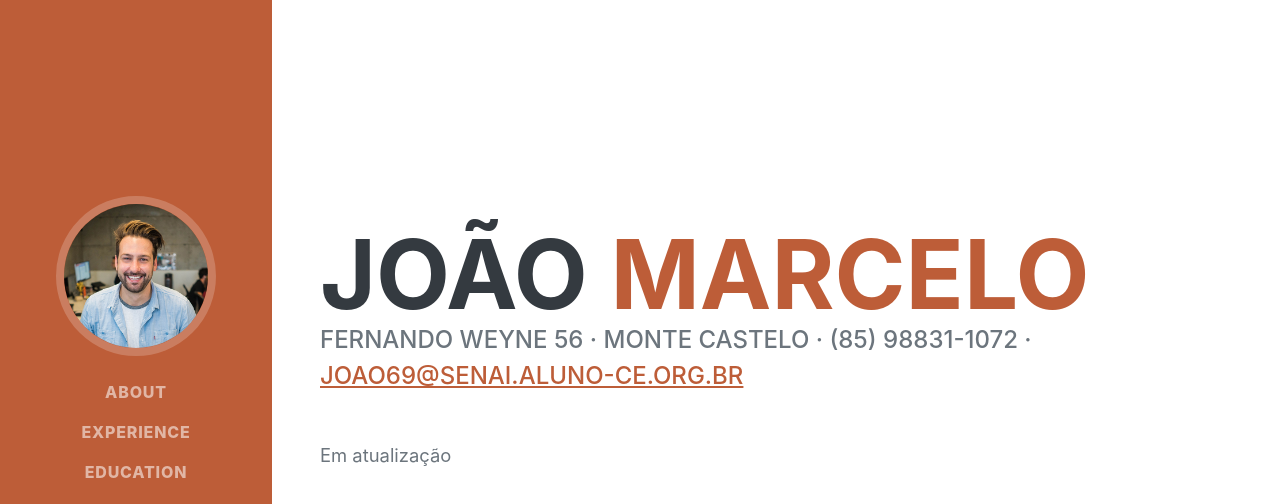
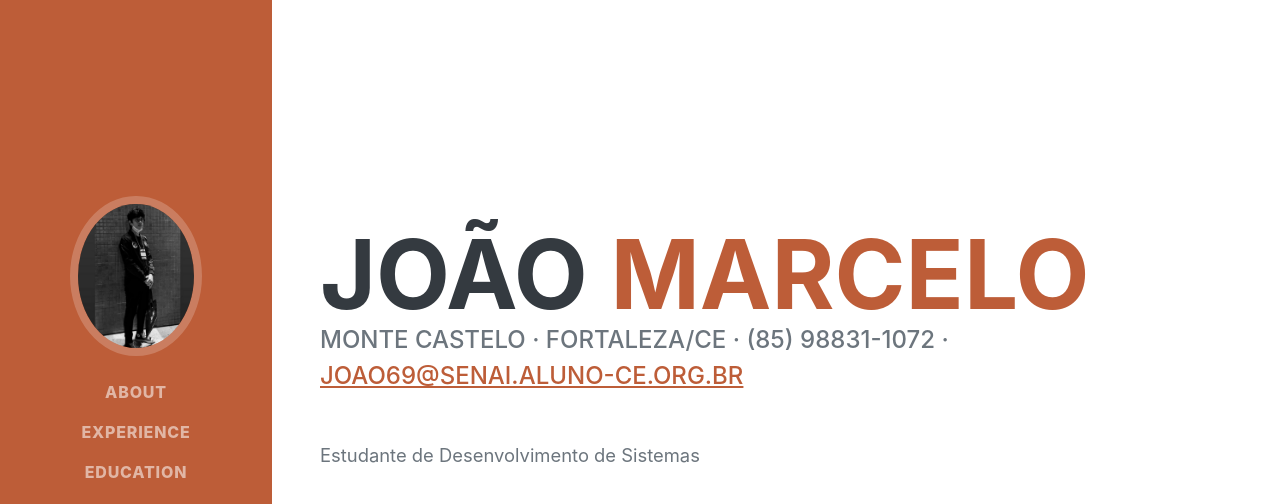
Before and after one commit to Marcelo-C-Silva/cerealpuppet.github.io, a plain HTML site: page index.html in a window 1280 px wide. Shown: the top 504 px of the page. Drawn offline with nearby package versions, Linux system fonts and the light colour scheme; a web font is replaced by a local one.

Commit message:
ajeitando algumas coisas

```diff
--- a/index.html
+++ b/index.html
@@ -6,7 +6,7 @@
         <meta name="description" content="" />
         <meta name="author" content="" />
         <title>Resume - Start Bootstrap Theme</title>
-        <link rel="icon" type="image/x-icon" href="assets/img/favicon.ico" />
+        <link rel="icon" type="image/x-icon" href="assets/img/1899772-200.png" />
         <!-- Font Awesome icons (free version)-->
         <script src="https://use.fontawesome.com/releases/v6.1.0/js/all.js" crossorigin="anonymous"></script>
         <!-- Google fonts-->
@@ -20,7 +20,7 @@
         <nav class="navbar navbar-expand-lg navbar-dark bg-primary fixed-top" id="sideNav">
             <a class="navbar-brand js-scroll-trigger" href="#page-top">
                 <span class="d-block d-lg-none">João Marcelo</span>
-                <span class="d-none d-lg-block"><img class="img-fluid img-profile rounded-circle mx-auto mb-2" src="assets/img/profile.jpg" alt="..." /></span>
+                <span class="d-none d-lg-block"><img class="img-fluid img-profile rounded-circle mx-auto mb-2" src="assets/img/1683809565169.jpg" alt="..." /></span>
             </a>
             <button class="navbar-toggler" type="button" data-bs-toggle="collapse" data-bs-target="#navbarResponsive" aria-controls="navbarResponsive" aria-expanded="false" aria-label="Toggle navigation"><span class="navbar-toggler-icon"></span></button>
             <div class="collapse navbar-collapse" id="navbarResponsive">
@@ -44,10 +44,10 @@
                         <span class="text-primary">Marcelo</span>
                     </h1>
                     <div class="subheading mb-5">
-                        Fernando Weyne 56 · Monte Castelo · (85) 98831-1072 ·
+                        Monte Castelo · Fortaleza/CE · (85) 98831-1072 ·
                         <a href="mailto:name@email.com">joao69@senai.aluno-ce.org.br</a>
                     </div>
-                    <p class="lead mb-5"> Em atualização</p>
+                    <p class="lead mb-5">Estudante de Desenvolvimento de Sistemas</p>
                     <div class="social-icons">
                         <a class="social-icon" href="#!"><i class="fab fa-linkedin-in"></i></a>
                         <a class="social-icon" href="#!"><i class="fab fa-github"></i></a>
```
Also changed, not shown: assets/img/1683809565169.jpg (added), assets/img/1899772-200.png (added), 2 other files.
